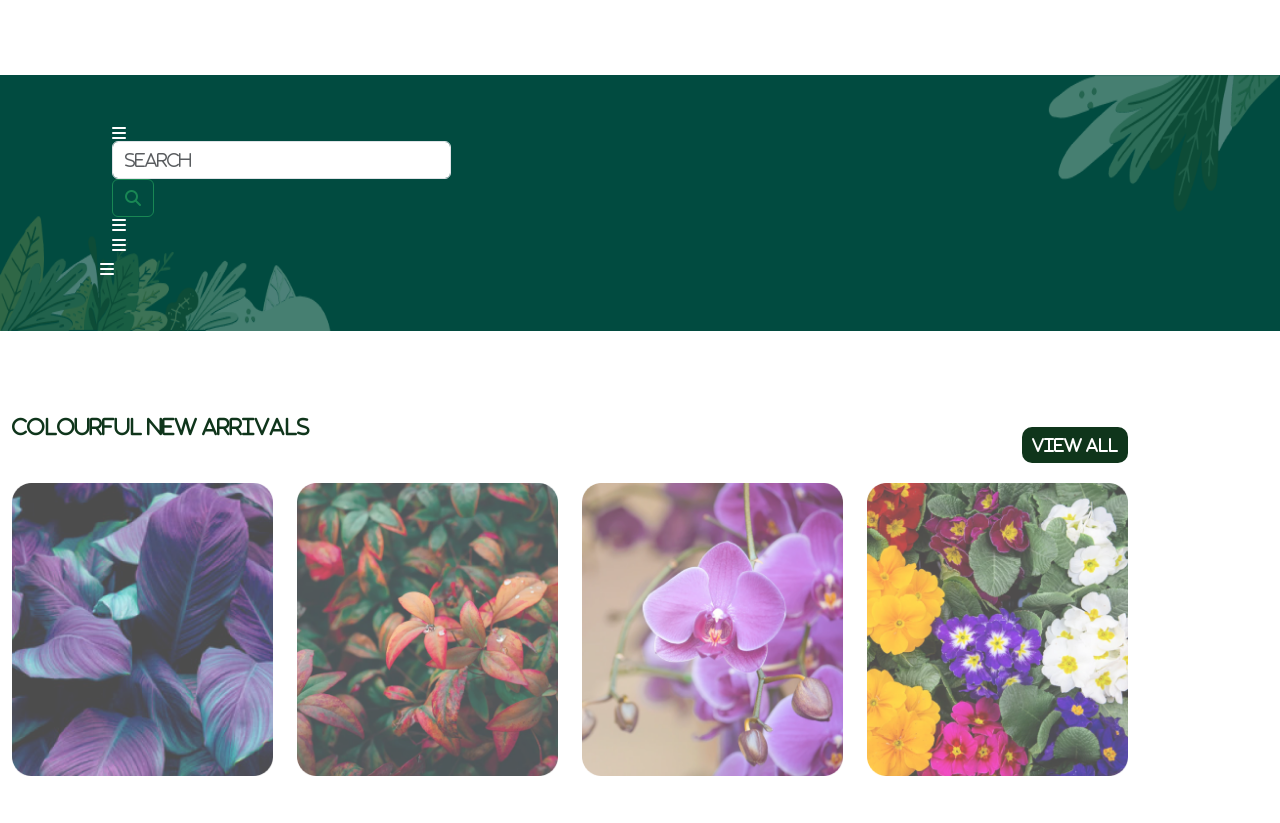
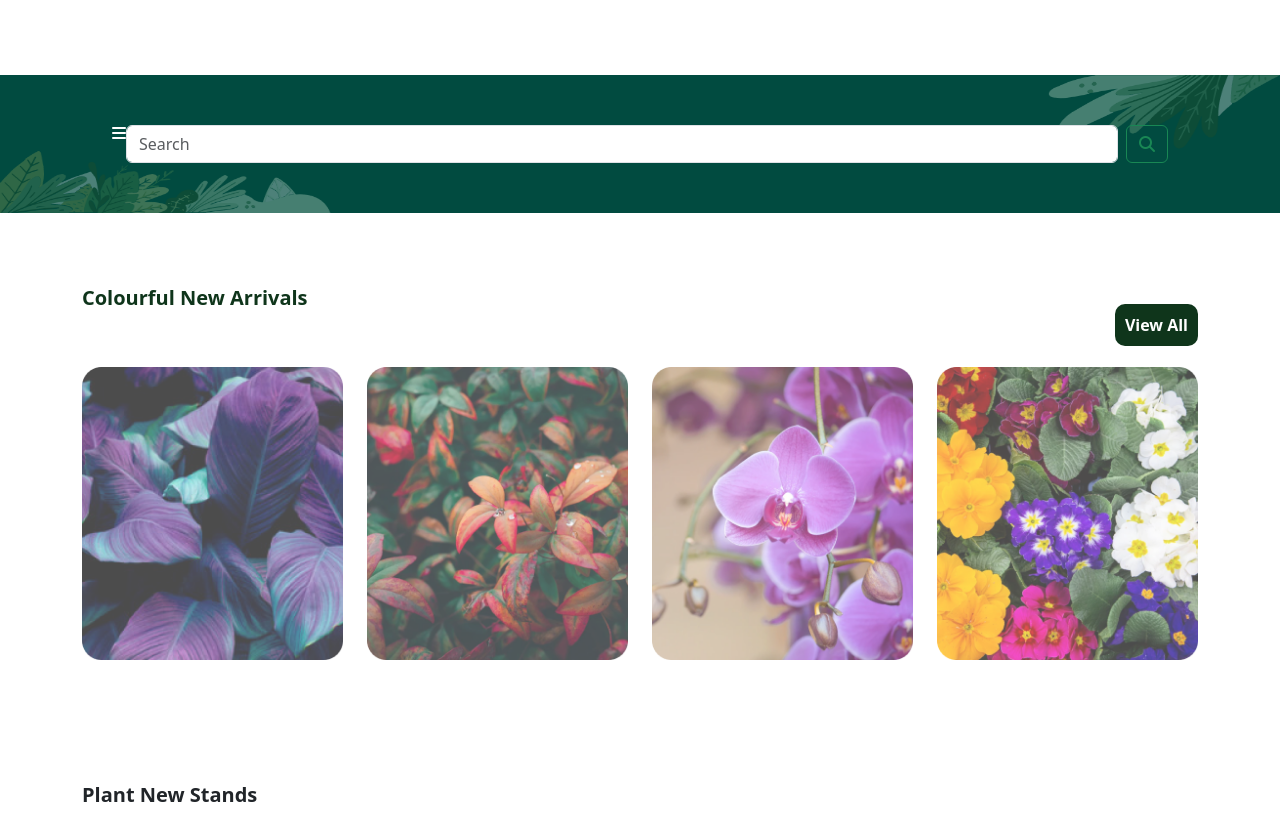
Before and after one commit to Kunal-Kumar-Yadav/Figma-Project, a plain HTML site: page index.html in a window 1280 px wide. Shown: the part 1000-1823 px from the top of the page. Drawn offline with nearby package versions, Linux system fonts and the light colour scheme.

Commit message:
Update index.html

```diff
--- a/index.html
+++ b/index.html
@@ -98,12 +98,10 @@
       <div class="row">
          <div class="col">
             <form class="d-flex" role="search">
-
-                                <i class="fa fa-bars" style="color:white;"</i>
-
-                                <input class="form-control me-2" type="search" placeholder="Search" aria-label="Search">
-                                <button class="btn btn-outline-success" type="submit"><i class="fa fa-search" ></i></button>
-                            </form>
+               <i class="fa fa-bars" style="color:white;"></i>
+                 <input class="form-control me-2" type="search" placeholder="Search" aria-label="Search">
+                   <button class="btn btn-outline-success" type="submit"><i class="fa fa-search" ></i></button>
+            </form>
          </div>
       </div>
    </div>
```
